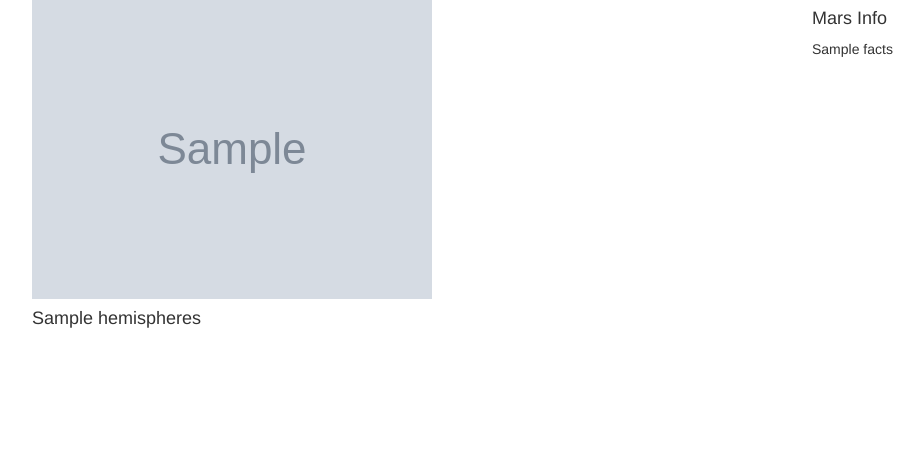
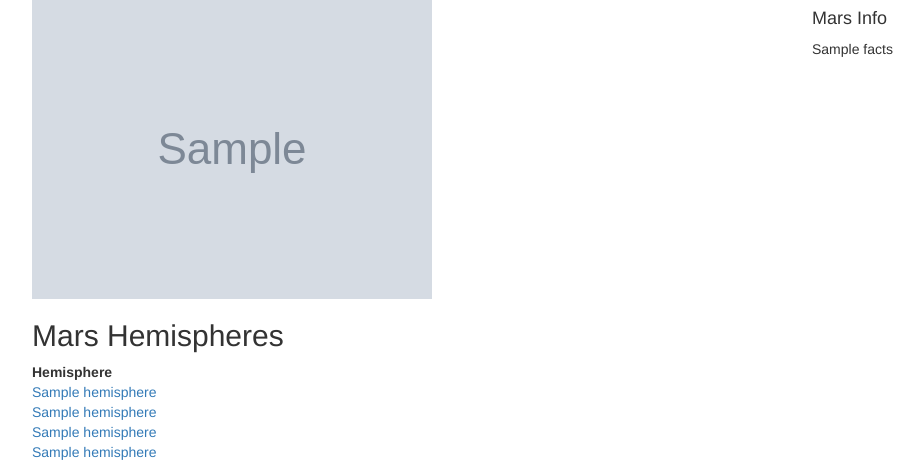
Before and after one commit to jmerkel/Mars_Web-Scrape, a Flask app: page / in a window 1280 px wide. Shown: the part 400-862 px from the top of the page, without its empty margins (38-962 px from the left). Before the commit the page ends 728 px from the top, so only its background shows below. Run offline with Flask 2, Linux system fonts and the light colour scheme; grey boxes marked "Sample" are stand-in pictures; a database or web service that is not in the repository returns one stand-in record (values such as "Sample title"); some libraries are stand-ins or nearby versions.

Commit message:
Bad FlasK

```diff
--- a/apps/app.py
+++ b/apps/app.py
@@ -19,5 +19,34 @@ def scrape():
    mars.update({}, mars_data, upsert=True)
    return "Scraping Successful!"
 
+@app.route("/cerberus")
+def cerberus():
+    mars = mongo.db.mars
+    imgTitle = mars.hemispheres[0].title
+    imgPic = mars.hemispheres[0].img_url
+    scraping.picNav(imgPic)
+
+@app.route("/schiaparelli")
+def schiaparelli():
+    mars = mongo.db.mars
+    imgTitle = mars.hemispheres[1].title
+    imgPic = mars.hemispheres[1].img_url
+    return imgPic
+
+@app.route("/sytis")
+def sytis():
+    mars = mongo.db.mars
+    imgTitle = mars.hemispheres[2].title
+    imgPic = mars.hemispheres[2].img_url
+    return imgPic
+
+@app.route("/valles")
+def valles():
+    mars = mongo.db.mars
+    imgTitle = mars.hemispheres[3].title
+    imgPic = mars.hemispheres[3].img_url
+    return imgPic
+
+
 if __name__ == "__main__":
    app.run()
--- a/apps/templates/index.html
+++ b/apps/templates/index.html
@@ -48,11 +48,31 @@
       </div>
 
       <!-- Hemisphere-->
-      <div class="row" id="mars-hemispheres">
+      <div class="row" id="mars-hemispheres-title">
         <div class="col-md-12">
-          <h4>{{ mars.hemispheres | safe}}</h4>
+          <h2>Mars Hemispheres</h2>
         </div>
-
+    </div>
+    <div class="row" id="mars-hemispheres">
+      <div class="col-md-12">
+        <table>
+          <tr>
+            <th>Hemisphere</th>
+          </tr>
+          <tr>
+            <td> <a href='/cerberus'>{{mars.hemispheres[0].title}}</a></td>
+          </tr>
+          <tr>
+            <td> <a href='/schiaparelli'>{{mars.hemispheres[1].title}}</a></td>
+          </tr>
+          <tr>
+            <td> <a href='/sytis'>{{mars.hemispheres[2].title}}</a></td>
+          </tr>
+          <tr>
+            <td> <a href='/valles'>{{mars.hemispheres[3].title}}</a></td>
+          </tr>
+        </table>
+      </div>
     </div>
  </body>
 </html>
```
Also changed, not shown: apps/scraping.py (+15 -9 lines), 1 other file.
